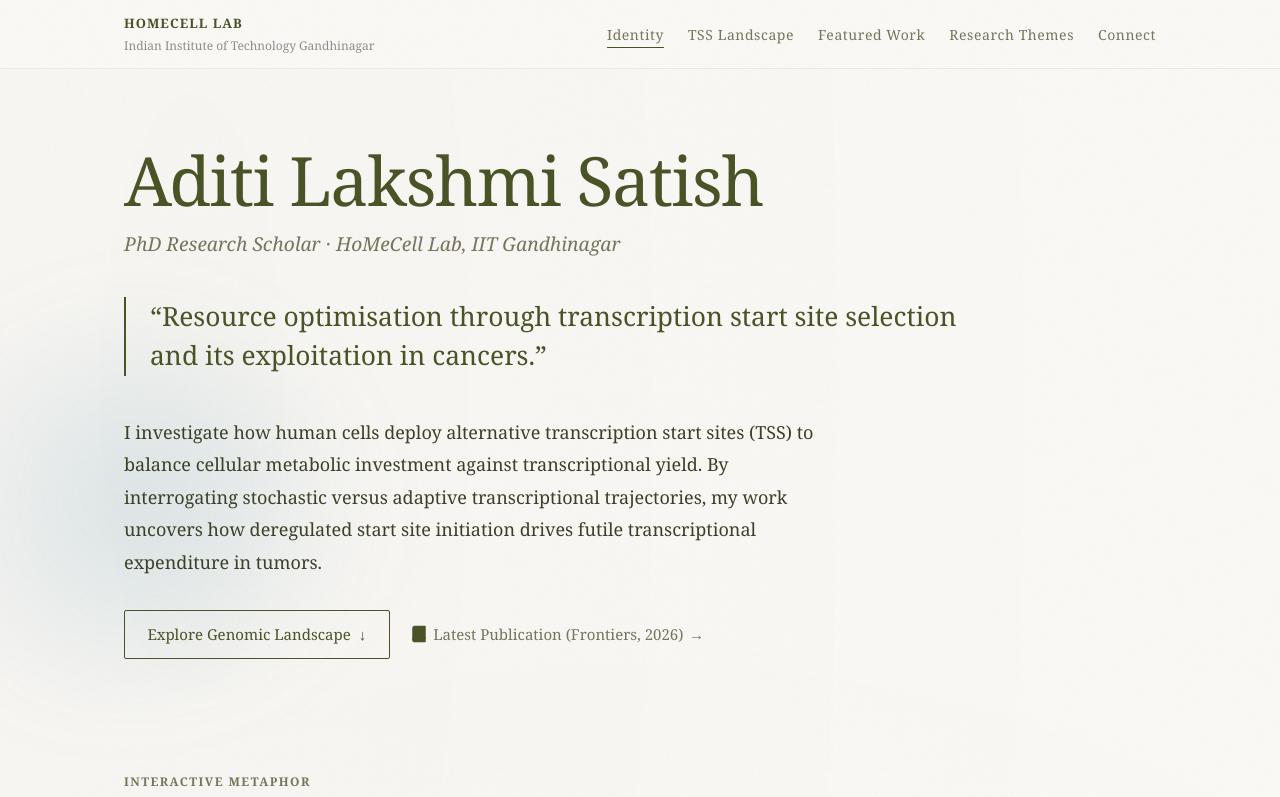
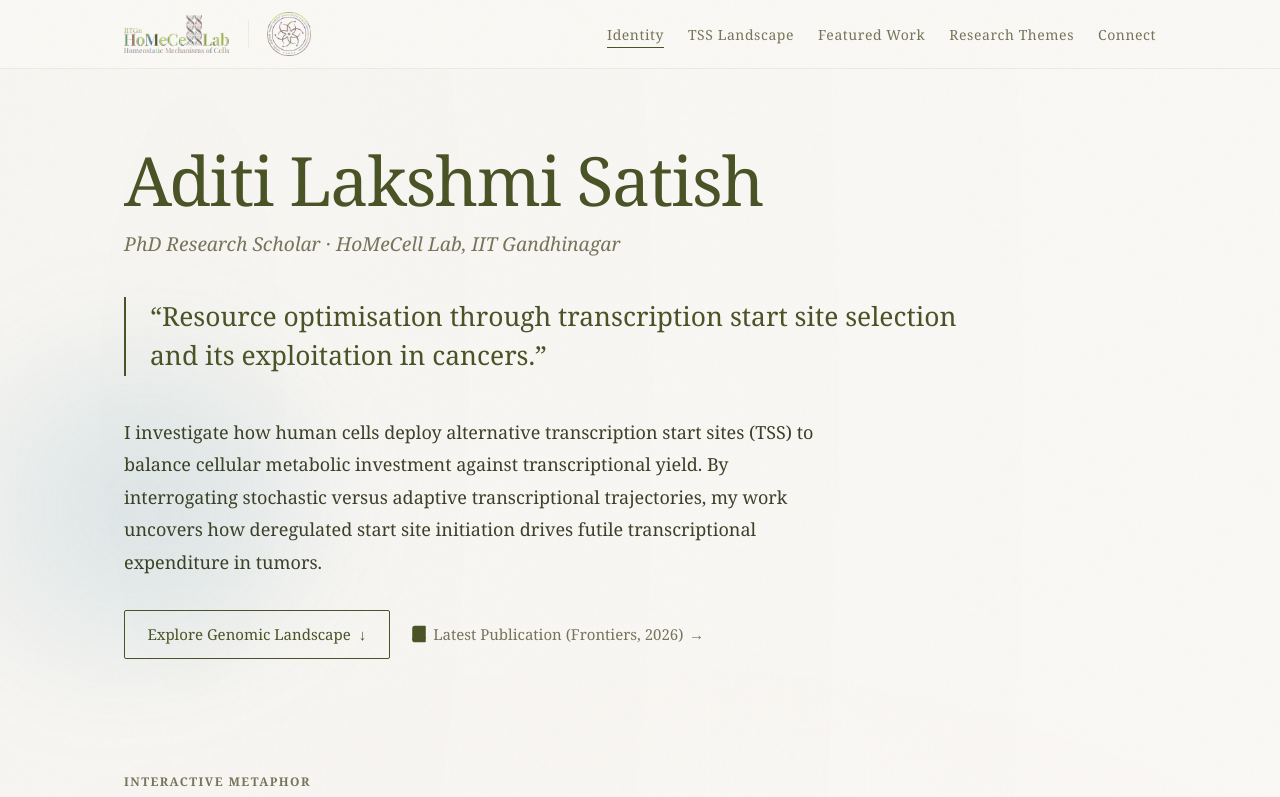
Before and after one commit to Aditi-Satish/aditi-satish.github.io, a website built with Vite: page index.html in a window 1280 px wide. Shown: the top 797 px of the page. Built offline with nearby package versions, Linux system fonts and the light colour scheme; a web font is replaced by a local one.

Commit message:
feat: add HoMeCell Lab and IITGN logos, update economy of initiation and gene functions & cancer hallmarks

```diff
--- a/index.html
+++ b/index.html
@@ -53,13 +53,13 @@
   <div class="wash-backdrop wash-rose" style="top: 28%; right: -8%; width: 500px; height: 420px;" aria-hidden="true"></div>
   <div class="wash-backdrop wash-amber" style="top: 60%; left: -4%; width: 380px; height: 320px;" aria-hidden="true"></div>
 
-  <!-- Editorial Top Masthead -->
   <header class="site-header">
     <div class="container">
       <div class="header-inner">
-        <div class="lab-identifier">
-          <span class="lab-title">HoMeCell Lab</span>
-          <span class="institution-title">Indian Institute of Technology Gandhinagar</span>
+        <div class="lab-brand-group" aria-label="HoMeCell Lab and IIT Gandhinagar">
+          <img src="./images/homecell-lab-logo.png" alt="HoMeCell Lab" class="brand-logo logo-homecell" />
+          <span class="brand-divider" aria-hidden="true"></span>
+          <img src="./images/iitgn-logo.png" alt="Indian Institute of Technology Gandhinagar" class="brand-logo logo-iitgn" />
         </div>
         <nav class="site-nav" aria-label="Main Navigation">
           <ul>
@@ -365,8 +365,7 @@
             <div class="theme-number">01</div>
             <h3>Resource Optimisation & Energetic Costs</h3>
             <p>
-              Transcription is one of the most ATP-intensive biosynthetic operations in eukaryotic cells. We quantify the thermodynamic
-              burden of transcription initiation, assessing how alternative TSS usage influences elongation efficiency and nucleotide expenditure.
+              Transcription is one of the most ATP-intensive biosynthetic operations in eukaryotic cells. We quantify the economy of transcription initiation.
             </p>
           </div>
 
@@ -381,10 +380,9 @@
 
           <div class="theme-card">
             <div class="theme-number">03</div>
-            <h3>Cancer Exploitation & Start Site Plasticity</h3>
+            <h3>Gene Functions & Cancer Hallmarks</h3>
             <p>
-              Investigating the chromatin landscapes, epigenetic marks, and transcription factor affinities that permit cancer lineages
-              to tolerate—and strategically benefit from—deregulated promoter utilization.
+              Investigating how intrinsic gene functional classifications modulate whether start site shifts represent stochastic noise or drive adaptive cancer hallmarks, dictating cellular survival and metabolic resilience in tumors.
             </p>
           </div>
         </div>
@@ -455,6 +453,11 @@
 
           <!-- Colophon Note with AdLa's Research Statement -->
           <div class="colophon-note field-bracket">
+            <div class="colophon-brand-logos" style="display: flex; align-items: center; gap: 1.15rem; margin-bottom: 1.25rem;">
+              <img src="./images/homecell-lab-logo.png" alt="HoMeCell Lab" style="height: 32px; width: auto; object-fit: contain;" />
+              <span style="height: 24px; width: 1px; background: var(--color-border-delicate);"></span>
+              <img src="./images/iitgn-logo.png" alt="Indian Institute of Technology Gandhinagar" style="height: 36px; width: auto; object-fit: contain;" />
+            </div>
             <span class="field-label" style="margin-bottom: 0.75rem; display: block;">Researcher Context</span>
             <p>
               <strong>Aditi Lakshmi Satish</strong><br />
--- a/src/styles/main.css
+++ b/src/styles/main.css
@@ -81,23 +81,37 @@ a:focus-visible, button:focus-visible {
   height: 4.25rem;
 }
 
-.lab-identifier {
+.lab-brand-group {
   display: flex;
-  flex-direction: column;
+  align-items: center;
+  gap: 1.15rem;
 }
 
-.lab-identifier .lab-title {
-  font-family: var(--font-body);
-  font-size: 0.8125rem;
-  letter-spacing: 0.08em;
-  text-transform: uppercase;
-  color: var(--color-header);
-  font-weight: 600;
+.brand-logo {
+  display: block;
+  object-fit: contain;
+  transition: transform 0.2s ease, opacity 0.2s ease;
 }
 
-.lab-identifier .institution-title {
-  font-size: 0.75rem;
-  color: var(--color-caption);
+.brand-logo:hover {
+  opacity: 0.85;
+}
+
+.logo-homecell {
+  height: 38px;
+  width: auto;
+  max-width: 175px;
+}
+
+.logo-iitgn {
+  height: 44px;
+  width: auto;
+}
+
+.brand-divider {
+  width: 1px;
+  height: 28px;
+  background: var(--color-border-delicate);
 }
 
 .site-nav ul {
```
Also changed, not shown: dist/index.html, public/images/homecell-lab-logo.png (added), public/images/iitgn-logo.png (added).
